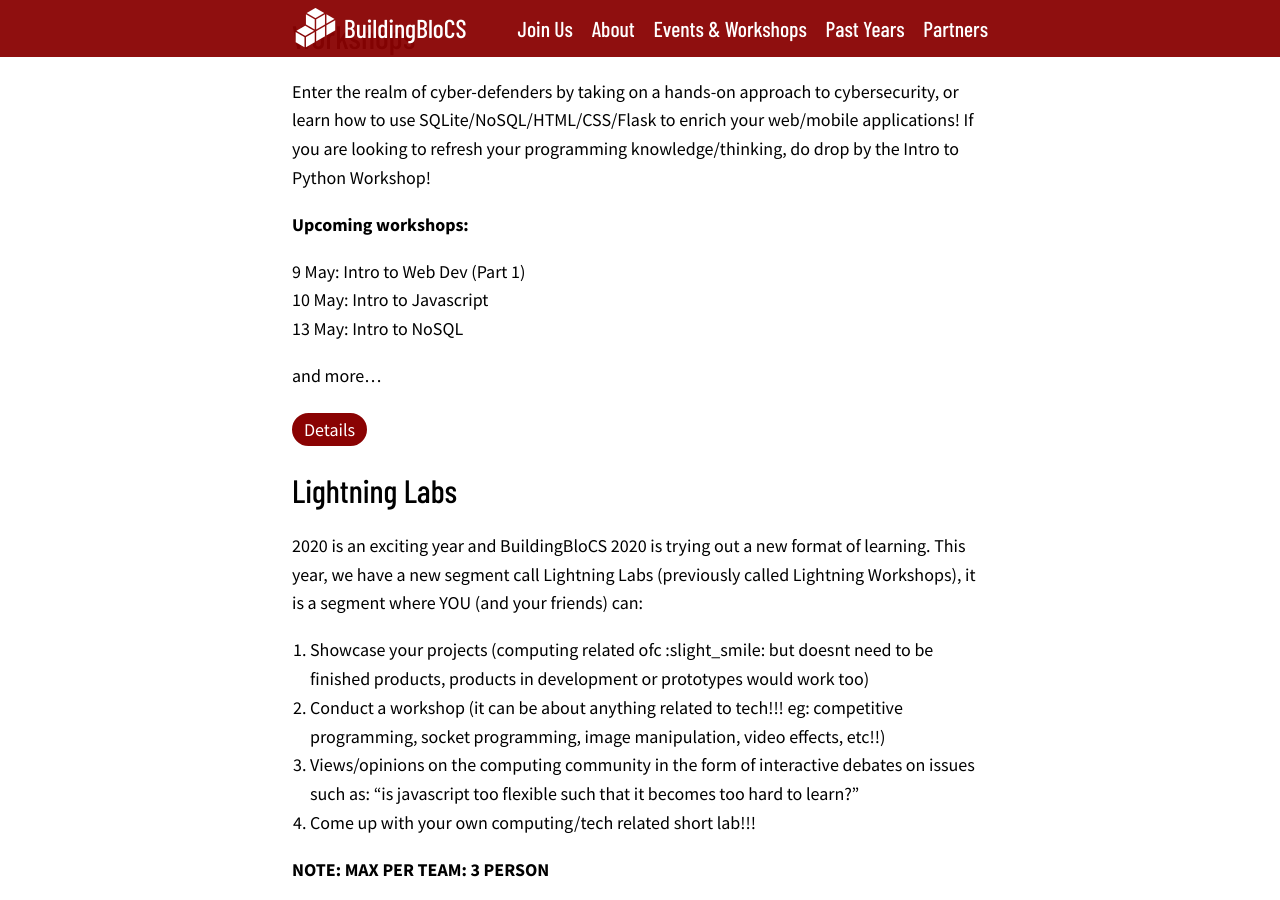
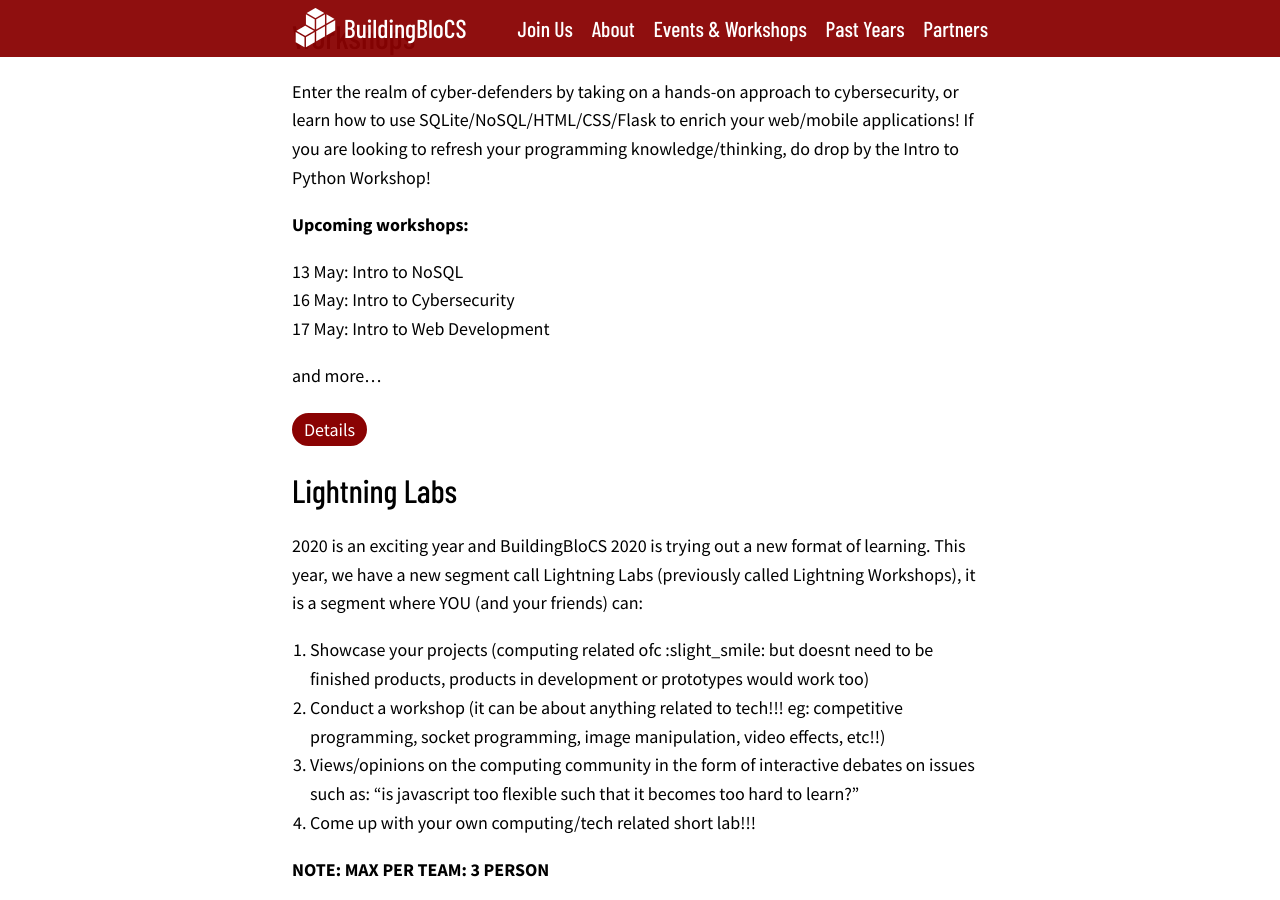
Before and after one commit to buildingblocs/2020, a Jekyll site: the page built from pre-event/index.md, in a window 1280 px wide and 900 px high, scrolled down 462 px. Built offline with Jekyll 4.4.1, drawn with Linux system fonts in a browser that asks for light colours; some web fonts are replaced; our own code applies the rules of GitHub Pages for plain Markdown files.

Commit message:
Updated upcoming workshops

```diff
--- a/pre-event/index.md
+++ b/pre-event/index.md
@@ -16,9 +16,9 @@
 
 **Upcoming workshops:**
 
-9 May: Intro to Web Dev (Part 1)<br>
-10 May: Intro to Javascript<br>
-13 May: Intro to NoSQL
+13 May: Intro to NoSQL<br>
+16 May: Intro to Cybersecurity<br>
+17 May: Intro to Web Development<br>
 
 and more...
 
```
